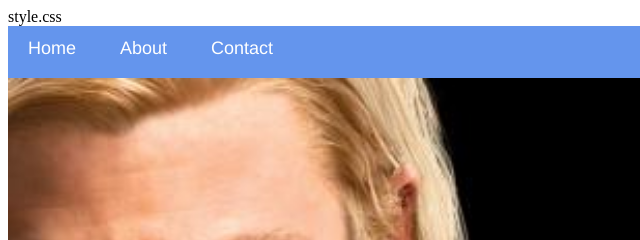
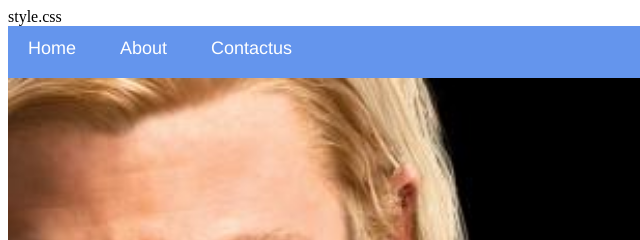
Before and after one commit to gomolemomatlala/SuperheroApp, a plain HTML site: page index.html in a window 1280 px wide. Shown: the top 240 px of the page, 0-640 px from the left. Drawn offline with Linux system fonts and the light colour scheme.

Commit message:
Changed Contact to "Contact us"

```diff
--- a/index.html
+++ b/index.html
@@ -7,7 +7,7 @@
           <div id="menu">
                  <a href="index.html">Home</a>
                  <a href="about.html">About</a>
-                 <a href="contact.html">Contact</a>
+                 <a href="contact.html">Contactus</a>
              </div>
 
           <div class="gallery">
```
